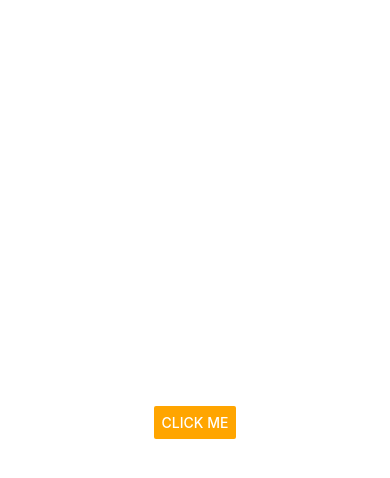
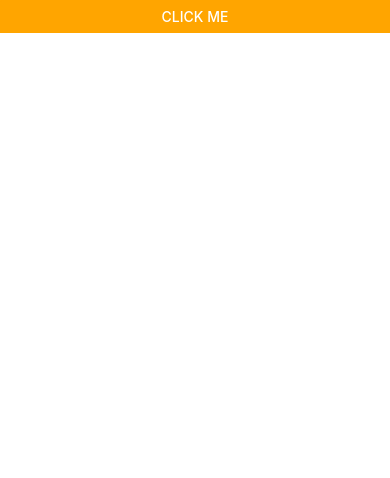
Before and after one commit to sia162/igive, a React Native app: screen / in a window 390 px wide. Shown: the top 478 px of the page. Built offline with nearby package versions, Linux system fonts and the light colour scheme.

Commit message:
b6: inline styles

```diff
--- a/App.js
+++ b/App.js
@@ -3,7 +3,7 @@ import { StyleSheet, SafeAreaView, Button, Alert } from "react-native";
 
 export default function App() {
   return (
-    <SafeAreaView style={styles.container}>
+    <SafeAreaView style={{ backgroundColor: "orange" }}>
       <Button
         color="orange"
         title="click me"
```
